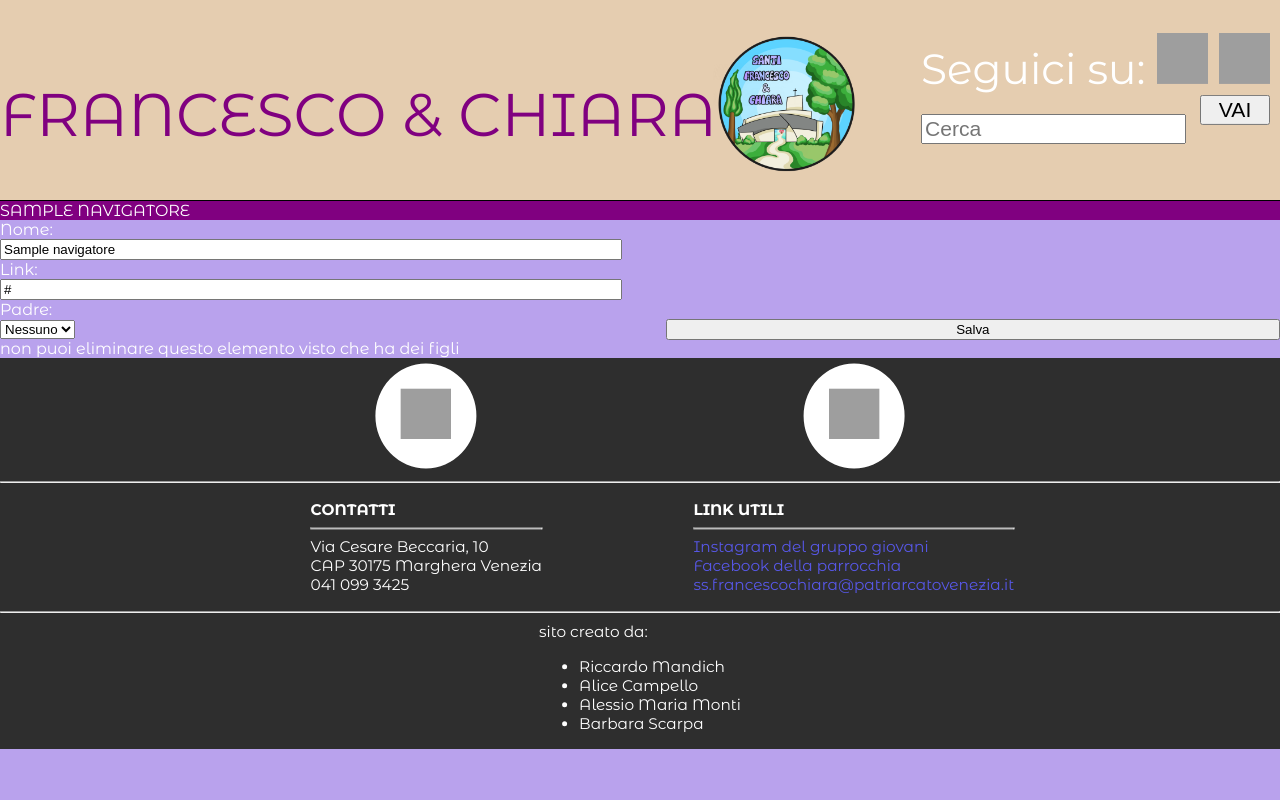
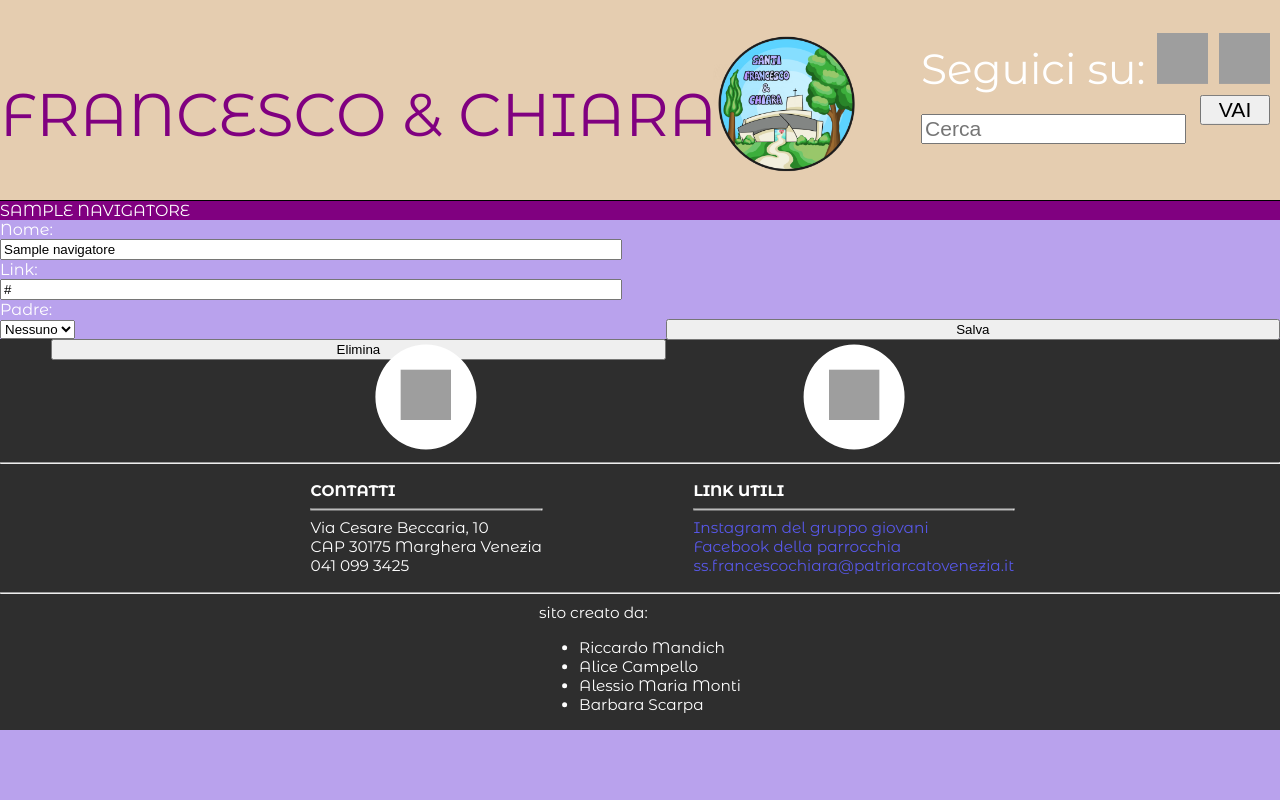
Before and after one commit to RickyMandich/sito-parrocchia, a PHP site: page /editMenu/1 in a window 1280 px wide. Run offline with PHP 8.4, Linux system fonts and the light colour scheme; tables that the repository leaves empty or names only in its code hold one stand-in row (values such as "Sample post"); grey boxes are pictures that could not be loaded.

Commit message:
aggiornamento 2025 01 07 16:15

```diff
--- a/editMenu.php
+++ b/editMenu.php
@@ -64,12 +64,13 @@
                 <?php
                     if($conn->query("select * from navigatore where padre = $id")->fetch_assoc()){
                         ?>
-                        <form action="/deleteMenu/<?php echo $id; ?>">
-                            <input type="submit" value="Elimina">
+                            non puoi eliminare questo elemento visto che ha dei figli
                         <?php
                     }else{
                         ?>
-                            non puoi eliminare questo elemento visto che ha dei figli
+                        <form action="/deleteMenu/<?php echo $id; ?>">
+                            <input type="submit" value="Elimina">
+                        </form>
                         <?php
                     }
             }else{
```
